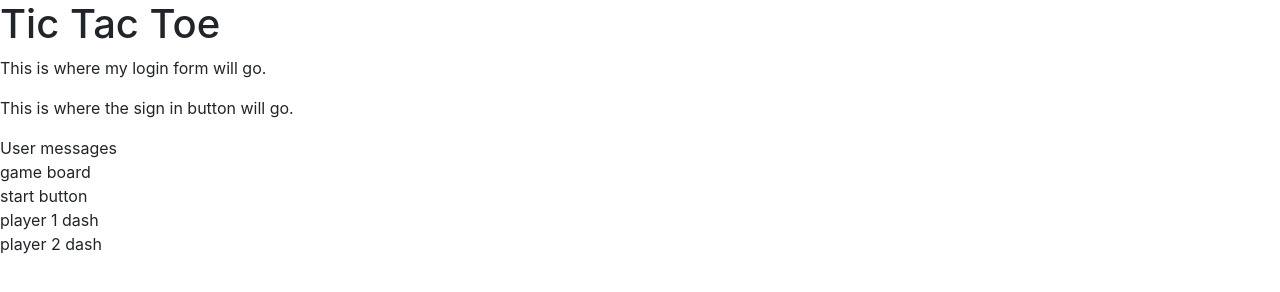
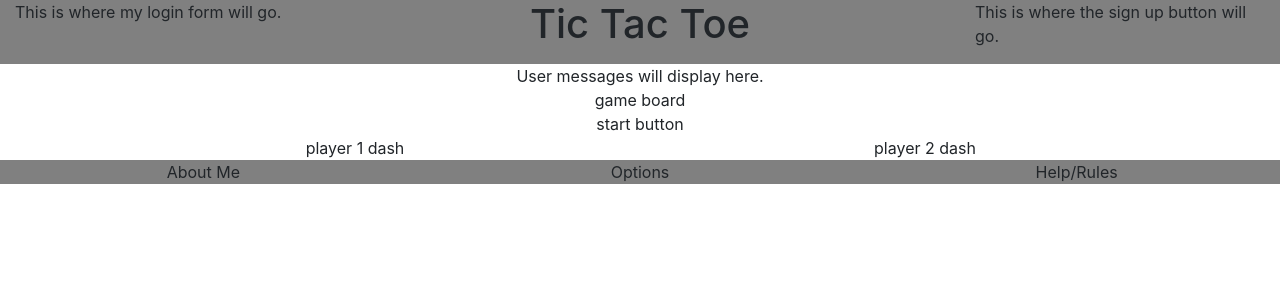
Before and after one commit to asangurima/ale-tic-tac-toe-client, a website built with webpack: page index.html in a window 1280 px wide. Built offline with nearby package versions, Linux system fonts and the light colour scheme.

Commit message:
Add to layout
Use bootstrap to start fleshing out wireframe of page. Create rough
sections in index.html and some styling to index.scss just for
visualization.

```diff
--- a/assets/styles/index.scss
+++ b/assets/styles/index.scss
@@ -1 +1,17 @@
 @import '~bootstrap/scss/bootstrap';
+
+header {
+  background-color: gray;
+    h1 {
+      text-align: center;
+    }
+}
+
+main {
+  text-align: center;
+}
+
+footer {
+  background-color: gray;
+  text-align: center;
+}
--- a/index.html
+++ b/index.html
@@ -12,18 +12,32 @@
       <script src="public/application.js" type="text/javascript" charset="utf-8" defer></script>
     </head>
     <body>
-      <header>
-        <h1>Tic Tac Toe</h1>
-        <p>This is where my login form will go.</p>
-        <p>This is where the sign in button will go.</p>
+      <section class="container-fluid">
+        <header class="row">
+          <div class="col-3">
+            <p>This is where my login form will go.</p>
+          </div>
+          <div class= "col-6">
+            <h1>Tic Tac Toe</h1>
+          </div>
+          <div class="col-3">
+            <p>This is where the sign up button will go.</p>
+          </div>
       </header>
-      <main>
-        <section>User messages</section>
-        <section>game board</section>
-        <section>start button</section>
-        <section>player 1 dash</section>
-        <section>player 2 dash</section>
+    </section>
+      <main class="container">
+        <section class= "col-12">User messages will display here.</section>
+        <section class= "col-12">game board</section>
+        <section class= "col-12">start button</section>
+        <div id="dash" class="row">
+          <section class= "col-6">player 1 dash</section>
+          <section class= "col-6">player 2 dash</section>
+        </div>
       </main>
-      <footer></footer>
+      <footer class="row">
+        <section class="col-4">About Me</section>
+        <section class="col-4">Options</section>
+        <section class="col-4">Help/Rules</section>
+      </footer>
     </body>
 </html>
```
Also changed, not shown: README.md, 1 other file.
